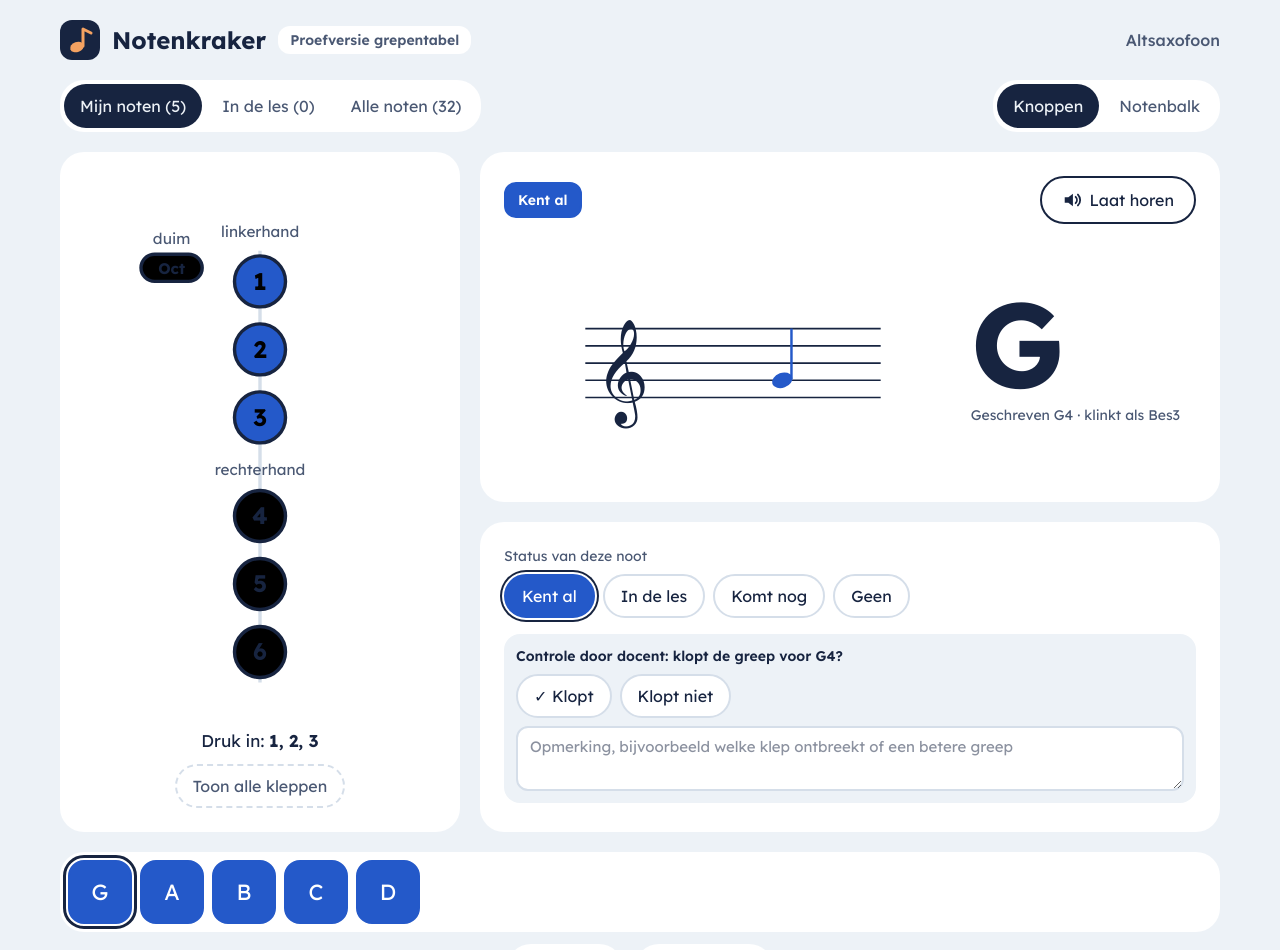
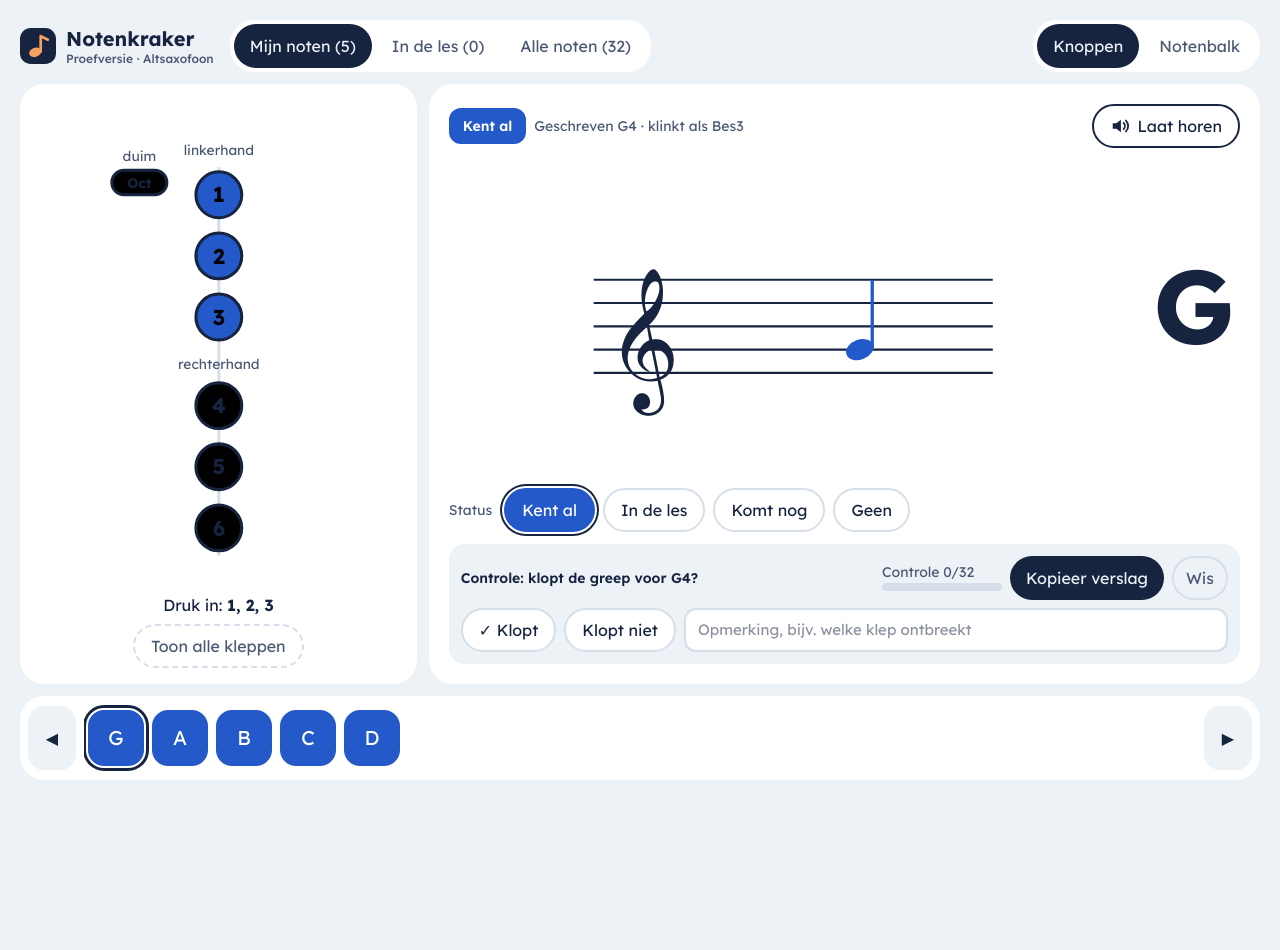
Before and after one commit to alwinvandijken/notenkraker, a React (Vite) app in the folder apps/web/: page / in a window 1280 px wide. Shown: the top 950 px of the page. After the commit the page ends 800 px from the top, so only its background shows below. Built offline with nearby package versions, Linux system fonts and the light colour scheme.

Commit message:
Proefconcept: iPad-indeling op één scherm zonder scrollen (AC-107)

```diff
--- a/apps/web/src/App.tsx
+++ b/apps/web/src/App.tsx
@@ -3,28 +3,14 @@ import { Grepentabel } from "@/screens/Grepentabel";
 
 /**
  * Proefconcept (AC-107): alleen de grepentabel. Geen login, geen leerling en
- * geen spel; alles staat lokaal in de browser. De volledige app (store, Learn,
- * Game, Auth) blijft in de code staan en komt terug na het proefconcept.
+ * geen spel; statussen en controles staan alleen in deze browser. De volledige
+ * app (store, Learn, Game, Auth) blijft in de code staan en komt terug na het
+ * proefconcept.
  */
 export function App() {
-  const instrument = getInstrument("altsax");
-
   return (
-    <div className="max-w-[1240px] mx-auto px-4 sm:px-6 lg:px-10 pt-5 pb-12 flex flex-col gap-5">
-      <header className="flex flex-wrap items-center gap-3">
-        <svg width="40" height="40" viewBox="0 0 40 40" aria-hidden="true">
-          <rect width="40" height="40" rx="12" fill="var(--color-fg)" />
-          <ellipse cx="17" cy="27" rx="7" ry="5" fill="var(--color-les)" transform="rotate(-20 17 27)" />
-          <path d="M23 26V9l8 4" stroke="var(--color-les)" strokeWidth="3" fill="none" strokeLinecap="round" strokeLinejoin="round" />
-        </svg>
-        <h1 className="font-display font-bold text-2xl m-0">Notenkraker</h1>
-        <span className="text-sm font-semibold px-3 py-1 rounded-xl bg-surface text-muted">Proefversie grepentabel</span>
-        <span className="ml-auto text-muted font-medium">{instrument.name}</span>
-      </header>
-      <Grepentabel instrument={instrument} />
-      <p className="text-muted text-sm text-center">
-        Statussen en controles worden alleen in deze browser bewaard. Gebruik "Kopieer verslag" om je bevindingen door te sturen.
-      </p>
+    <div className="max-w-[1366px] mx-auto">
+      <Grepentabel instrument={getInstrument("altsax")} />
     </div>
   );
 }
--- a/apps/web/src/screens/Grepentabel.tsx
+++ b/apps/web/src/screens/Grepentabel.tsx
@@ -1,14 +1,18 @@
-import { useMemo, useState } from "react";
+import { useEffect, useMemo, useRef, useState, type ReactNode } from "react";
 import { instrumentNotes, midiToPitch, noteName, parseId, soundingMidi, type Instrument, type NoteId, type NoteStatus } from "@notenkraker/core";
 import { playMidi } from "@/audio/synth";
-import { useReviews, useStatuses, usePref, type ReviewMap } from "@/lib/poc";
+import { useReviews, useStatuses, usePref, type Review, type ReviewMap } from "@/lib/poc";
 import { StaffNote, StaffRow } from "@/components/Staff";
 import { Fingering } from "@/components/Fingering";
-import { Card, Segmented } from "@/components/ui";
+import { Segmented } from "@/components/ui";
 
 /**
  * Proefconcept (AC-107): alleen de grepentabel, zonder leerling of spel.
  * Bedoeld om de grepen per noot door een docent te laten controleren.
+ *
+ * Vanaf 768 px breed (iPad staand en liggend) past alles op één scherm:
+ * kopregel, sax links, noot rechts, notenkiezer onderaan als één schuifbare rij.
+ * Smaller (telefoon) staat alles onder elkaar en scrolt de pagina.
  */
 
 type Filter = "mine" | "les" | "all";
@@ -35,6 +39,8 @@ function statusClass(st: NoteStatus | undefined): string {
   return "bg-surface text-fg border-line";
 }
 
+const panel = "rounded-3xl bg-surface";
+
 export function Grepentabel({ instrument }: { instrument: Instrument }) {
   const all = useMemo(() => instrumentNotes(instrument), [instrument]);
   const { statuses, setStatus } = useStatuses(instrument.id, instrument.starterNotes);
@@ -60,59 +66,66 @@ export function Grepentabel({ instrument }: { instrument: Instrument }) {
   const step = (d: number) => { if (!visible.length) return; const i = visible.indexOf(current); select(visible[(i + d + visible.length) % visible.length]!); };
 
   return (
-    <div className="flex flex-col gap-4 lg:gap-5">
-      <div className="flex flex-wrap items-center gap-3">
+    <div className="flex flex-col gap-3 p-4 md:p-5 md:h-[calc(100dvh-env(safe-area-inset-top)-env(safe-area-inset-bottom))] md:overflow-hidden">
+      <header className="flex flex-wrap items-center gap-x-4 gap-y-2 shrink-0">
+        <div className="flex items-center gap-2.5">
+          <svg width="36" height="36" viewBox="0 0 40 40" aria-hidden="true">
+            <rect width="40" height="40" rx="12" fill="var(--color-fg)" />
+            <ellipse cx="17" cy="27" rx="7" ry="5" fill="var(--color-les)" transform="rotate(-20 17 27)" />
+            <path d="M23 26V9l8 4" stroke="var(--color-les)" strokeWidth="3" fill="none" strokeLinecap="round" strokeLinejoin="round" />
+          </svg>
+          <h1 className="font-display font-bold text-xl m-0 leading-tight">Notenkraker<span className="block text-xs font-medium text-muted">Proefversie · {instrument.name}</span></h1>
+        </div>
         <Segmented value={filter} onChange={setFilter} label="Welke noten"
           options={FILTERS.map(([v, t]) => [v, `${t} (${counts[v]})`] as [Filter, string])} />
         <span className="ml-auto"><Segmented value={view} onChange={setView} label="Weergave notenkiezer" options={[["buttons", "Knoppen"], ["staff", "Notenbalk"]]} /></span>
-      </div>
+      </header>
 
-      <div className="grid gap-4 lg:gap-5 lg:grid-cols-[minmax(320px,400px)_1fr]">
-        <Card className="order-2 lg:order-1 lg:row-span-2 flex flex-col items-center justify-center gap-3">
-          <h2 className="sr-only">Greep</h2>
+      <main className="grid gap-3 md:flex-1 md:min-h-0 md:grid-cols-[minmax(240px,34%)_1fr] lg:grid-cols-[minmax(280px,32%)_1fr]">
+        <section aria-label="Greep" className={`${panel} order-2 md:order-1 p-4 flex flex-col items-center gap-2 md:min-h-0`}>
           {options.length > 1 && (
             <Segmented value={String(alt)} onChange={(v) => setAlt(Number(v))} label="Greep"
               options={options.map((_, i) => [String(i), i === 0 ? "Gewone greep" : `Alternatief ${i}`] as [string, string])} />
           )}
-          <div className="w-full max-w-[340px] [&_svg]:max-w-none"><Fingering instrument={instrument} pressed={fingering} needed={needed} showAll={showAll} /></div>
-          <p className="text-center text-[17px] leading-snug">
+          <div className="w-full max-w-[300px] md:max-w-none md:flex-1 md:min-h-0 flex items-center justify-center [&_svg]:max-w-none md:[&_svg]:h-full md:[&_svg]:w-auto md:[&_svg]:max-w-full">
+            <Fingering instrument={instrument} pressed={fingering} needed={needed} showAll={showAll} />
+          </div>
+          <p className="text-center text-base leading-snug m-0">
             {keyNames.length
               ? <>Druk in: {keyNames.map((k, i) => <b key={i}>{k}{i < keyNames.length - 1 ? ", " : ""}</b>)}</>
               : <>Niets indrukken, alles <b>open</b></>}
           </p>
           <button type="button" onClick={() => setShowAll((v) => !v)} aria-pressed={showAll}
-            className="min-h-11 px-4 rounded-full border-2 border-dashed border-line text-muted text-sm font-medium cursor-pointer">
+            className="min-h-11 px-4 rounded-full border-2 border-dashed border-line text-muted text-sm font-medium cursor-pointer shrink-0">
             {showAll ? "Alleen kleppen voor mijn noten" : "Toon alle kleppen"}
           </button>
-        </Card>
+        </section>
 
-        <Card className="order-1 lg:order-2 flex flex-col gap-4">
-          <div className="flex flex-wrap items-center gap-3">
+        <section aria-label="Noot" className={`${panel} order-1 md:order-2 p-4 md:p-5 flex flex-col gap-3 md:min-h-0`}>
+          <div className="flex flex-wrap items-center gap-2">
             <span className={`text-sm font-semibold px-3 py-1.5 rounded-xl border-2 ${statusClass(statuses[current])}`}>
               {STATUS.find(([v]) => v === (statuses[current] ?? ""))?.[1]}
             </span>
+            <span className="text-muted text-sm">Geschreven {withOctave(current)} · klinkt als {soundingId}</span>
             <button type="button" onClick={() => playMidi(sounding, 1.2)}
-              className="ml-auto inline-flex items-center gap-2 min-h-12 px-5 rounded-full border-2 border-fg font-semibold cursor-pointer">
+              className="ml-auto inline-flex items-center gap-2 min-h-11 px-4 rounded-full border-2 border-fg font-semibold cursor-pointer">
               <svg width="20" height="20" viewBox="0 0 22 22" aria-hidden="true"><path d="M3 8h4l5-4v14l-5-4H3z" fill="currentColor" /><path d="M15 7.5a5 5 0 010 7M17.5 5a8.5 8.5 0 010 12" stroke="currentColor" strokeWidth="2" fill="none" strokeLinecap="round" /></svg>
               Laat horen
             </button>
           </div>
 
-          <div className="grid gap-2 sm:grid-cols-[1fr_auto] items-center">
+          <div className="flex items-center gap-4 md:flex-1 md:min-h-0">
+            <div className="flex-1 min-w-0 h-full flex items-center [&_svg]:max-w-none md:[&_svg]:max-h-full">
               <StaffNote note={current} clef={instrument.clef} color="var(--color-kent)" />
-            <div className="text-center sm:text-left sm:pr-4">
-              <div className="font-display font-bold text-[96px] lg:text-[120px] leading-[0.9] tracking-tight">{display(current)}</div>
-              {octaveLabel(current, instrument.range) && <div className="text-muted text-lg">{octaveLabel(current, instrument.range)}</div>}
-              <div className="text-muted text-sm mt-2">Geschreven {withOctave(current)} · klinkt als {soundingId}</div>
+            </div>
+            <div className="shrink-0 text-center pr-2">
+              <div className="font-display font-bold text-[80px] lg:text-[104px] leading-[0.9] tracking-tight">{display(current)}</div>
+              <div className="text-muted text-base h-6">{octaveLabel(current, instrument.range)}</div>
             </div>
           </div>
 
-        </Card>
-
-        <Card className="order-3 flex flex-col gap-4">
-          <fieldset className="m-0 p-0 border-0 flex flex-wrap gap-2 items-center">
-            <legend className="sr-only">Status van deze noot</legend>
-            <span className="text-muted text-sm w-full">Status van deze noot</span>
+          <div className="flex flex-wrap gap-2 items-center" role="group" aria-label="Status van deze noot">
+            <span className="text-muted text-sm mr-1">Status</span>
             {STATUS.map(([v, t]) => {
               const on = (statuses[current] ?? "") === v;
               return (
@@ -120,66 +133,80 @@ export function Grepentabel({ instrument }: { instrument: Instrument }) {
                   className={`min-h-11 px-4 rounded-full border-2 font-semibold text-[15px] cursor-pointer ${on ? statusClass(v || undefined) + " ring-2 ring-fg ring-offset-2 ring-offset-surface" : "bg-surface border-line text-fg"}`}>{t}</button>
               );
             })}
-          </fieldset>
-
-          <ReviewPanel note={current} review={review} onChange={(p) => setReview(current, p)} />
-        </Card>
           </div>
 
-      <nav aria-label="Kies een noot" className="flex flex-col gap-3">
+          <ReviewPanel note={current} review={review} onChange={(p) => setReview(current, p)}>
+            <ReviewSummary instrument={instrument} notes={all} reviews={reviews} onClear={clear} />
+          </ReviewPanel>
+        </section>
+      </main>
+
+      <nav aria-label="Kies een noot" className={`${panel} shrink-0 p-2 flex items-center gap-2`}>
+        <button type="button" onClick={() => step(-1)} aria-label="Vorige noot" className="shrink-0 w-12 h-16 rounded-2xl bg-bg font-bold text-lg cursor-pointer">◀</button>
+        <div className="flex-1 min-w-0">
           {visible.length === 0 ? (
-          <p className="text-muted p-4 rounded-2xl bg-surface">Nog geen noten in deze lijst. Kies "Alle noten" en geef een noot een status.</p>
+            <p className="text-muted m-0 px-2">Nog geen noten in deze lijst. Kies "Alle noten" en geef een noot een status.</p>
           ) : view === "buttons" ? (
-          <div className="flex flex-wrap gap-2 p-2 rounded-3xl bg-surface">
-            {visible.map((n) => {
+            <NoteButtons notes={visible} current={current} statuses={statuses} reviews={reviews} range={instrument.range} onSelect={select} />
+          ) : (
+            <div className="[&>div]:border-0 [&>div]:py-0">
+              <StaffRow clef={instrument.clef} naming="nl" height={170} onSelect={(id) => select(id)}
+                notes={visible.map((n) => ({ id: n, selected: n === current, sub: octaveLabel(n, instrument.range), color: reviews[n]?.verdict === "fout" ? "var(--color-wrong)" : undefined }))} />
+            </div>
+          )}
+        </div>
+        <button type="button" onClick={() => step(1)} aria-label="Volgende noot" className="shrink-0 w-12 h-16 rounded-2xl bg-bg font-bold text-lg cursor-pointer">▶</button>
+      </nav>
+    </div>
+  );
+}
+
+function NoteButtons({ notes, current, statuses, reviews, range, onSelect }:
+  { notes: NoteId[]; current: NoteId; statuses: Record<NoteId, NoteStatus>; reviews: ReviewMap; range: [string, string]; onSelect: (n: NoteId) => void }) {
+  const row = useRef<HTMLDivElement>(null);
+  // Houd de gekozen noot in beeld als je met Vorige/Volgende door de rij gaat.
+  useEffect(() => { row.current?.querySelector<HTMLElement>('[aria-pressed="true"]')?.scrollIntoView({ block: "nearest", inline: "nearest", behavior: "smooth" }); }, [current]);
+  return (
+    <div ref={row} className="flex gap-2 overflow-x-auto py-1.5 px-1 [scrollbar-width:thin]">
+      {notes.map((n) => {
         const r = reviews[n]?.verdict;
         return (
-                <button key={n} type="button" aria-pressed={n === current} onClick={() => select(n)}
+          <button key={n} type="button" aria-pressed={n === current} onClick={() => onSelect(n)}
             aria-label={`${withOctave(n)}${r === "ok" ? ", klopt" : r === "fout" ? ", klopt niet" : ""}`}
-                  className={`relative w-16 h-16 p-0 rounded-2xl border-2 font-display font-bold cursor-pointer grid place-content-center justify-items-center gap-0.5 aria-pressed:outline-3 aria-pressed:outline-fg aria-pressed:outline-offset-2 ${statusClass(statuses[n])}`}>
-                  <span className={`leading-none ${parseId(n).accidental ? "text-lg" : "text-[22px]"}`}>{display(n)}</span>
-                  {octaveLabel(n, instrument.range) && <span className="leading-none text-[11px] font-medium opacity-80">{octaveLabel(n, instrument.range)}</span>}
-                  {r && <span aria-hidden="true" className={`absolute -top-1.5 -right-1.5 w-5 h-5 rounded-full text-[11px] font-bold flex items-center justify-center text-white ${r === "ok" ? "bg-ok" : "bg-wrong"}`}>{r === "ok" ? "✓" : "!"}</span>}
+            className={`relative shrink-0 w-14 h-14 p-0 rounded-2xl border-2 font-display font-bold cursor-pointer grid place-content-center justify-items-center gap-0.5 aria-pressed:outline-3 aria-pressed:outline-fg aria-pressed:outline-offset-2 ${statusClass(statuses[n])}`}>
+            <span className={`leading-none ${parseId(n).accidental ? "text-base" : "text-xl"}`}>{display(n)}</span>
+            {octaveLabel(n, range) && <span className="leading-none text-[10px] font-medium opacity-80">{octaveLabel(n, range)}</span>}
+            {r && <span aria-hidden="true" className={`absolute -top-1 -right-1 w-5 h-5 rounded-full text-[11px] font-bold flex items-center justify-center text-white ${r === "ok" ? "bg-ok" : "bg-wrong"}`}>{r === "ok" ? "✓" : "!"}</span>}
           </button>
         );
       })}
     </div>
-        ) : (
-          <StaffRow clef={instrument.clef} naming="nl" onSelect={(id) => select(id)}
-            notes={visible.map((n) => ({ id: n, selected: n === current, sub: octaveLabel(n, instrument.range), color: reviews[n]?.verdict === "fout" ? "var(--color-wrong)" : undefined }))} />
-        )}
-        <div className="flex justify-center gap-3">
-          <button type="button" onClick={() => step(-1)} className="min-h-12 px-6 rounded-full bg-surface font-semibold cursor-pointer">◀ Vorige</button>
-          <button type="button" onClick={() => step(1)} className="min-h-12 px-6 rounded-full bg-surface font-semibold cursor-pointer">Volgende ▶</button>
-        </div>
-      </nav>
-
-      <ReviewSummary instrument={instrument} notes={all} reviews={reviews} onClear={clear} />
-    </div>
   );
 }
 
-function ReviewPanel({ note, review, onChange }: { note: NoteId; review: ReviewMap[string]; onChange: (p: Partial<ReviewMap[string]>) => void }) {
+function ReviewPanel({ note, review, onChange, children }: { note: NoteId; review: Review; onChange: (p: Partial<Review>) => void; children?: ReactNode }) {
   return (
-    <div className="rounded-2xl bg-bg p-3 flex flex-col gap-2">
-      <span className="text-sm font-semibold">Controle door docent: klopt de greep voor {withOctave(note)}?</span>
-      <div className="flex flex-wrap gap-2">
+    <div className="rounded-2xl bg-bg p-3 flex flex-wrap items-center gap-2">
+      <div className="w-full flex flex-wrap items-center gap-2">
+        <span className="text-sm font-semibold">Controle: klopt de greep voor {withOctave(note)}?</span>
+        {children}
+      </div>
       <button type="button" aria-pressed={review.verdict === "ok"} onClick={() => onChange({ verdict: review.verdict === "ok" ? null : "ok" })}
         className={`min-h-11 px-4 rounded-full border-2 font-semibold cursor-pointer ${review.verdict === "ok" ? "bg-ok border-ok text-white" : "bg-surface border-line"}`}>✓ Klopt</button>
       <button type="button" aria-pressed={review.verdict === "fout"} onClick={() => onChange({ verdict: review.verdict === "fout" ? null : "fout" })}
         className={`min-h-11 px-4 rounded-full border-2 font-semibold cursor-pointer ${review.verdict === "fout" ? "bg-wrong border-wrong text-white" : "bg-surface border-line"}`}>Klopt niet</button>
-      </div>
       <label htmlFor={`comment-${note}`} className="sr-only">Opmerking bij {withOctave(note)}</label>
-      <textarea id={`comment-${note}`} key={note} defaultValue={review.comment} rows={2}
-        placeholder="Opmerking, bijvoorbeeld welke klep ontbreekt of een betere greep"
+      <input id={`comment-${note}`} key={note} defaultValue={review.comment}
+        placeholder="Opmerking, bijv. welke klep ontbreekt"
         onBlur={(e) => { if (e.target.value !== review.comment) onChange({ comment: e.target.value }); }}
-        className="w-full rounded-xl border-2 border-line bg-surface px-3 py-2 text-[15px]" />
+        onKeyDown={(e) => { if (e.key === "Enter") (e.target as HTMLInputElement).blur(); }}
+        className="flex-1 min-w-[180px] min-h-11 rounded-xl border-2 border-line bg-surface px-3 text-[15px]" />
     </div>
   );
 }
 
 function ReviewSummary({ instrument, notes, reviews, onClear }: { instrument: Instrument; notes: NoteId[]; reviews: ReviewMap; onClear: () => void }) {
-  const [copied, setCopied] = useState<"" | "ok" | "manual">("");
+  const [state, setState] = useState<"" | "copied" | "manual" | "confirm">("");
   const ok = notes.filter((n) => reviews[n]?.verdict === "ok");
   const wrong = notes.filter((n) => reviews[n]?.verdict === "fout");
   const open = notes.filter((n) => !reviews[n]?.verdict);
@@ -198,30 +225,37 @@ function ReviewSummary({ instrument, notes, reviews, onClear }: { instrument: In
   ].join("\n");
 
   async function copy() {
-    try { await navigator.clipboard.writeText(report); setCopied("ok"); }
-    catch { setCopied("manual"); }
+    try { await navigator.clipboard.writeText(report); setState("copied"); }
+    catch { setState("manual"); }
   }
 
   return (
-    <Card className="flex flex-col gap-3">
-      <div className="flex flex-wrap items-center gap-3">
-        <h2 className="font-display font-bold text-xl m-0">Controle</h2>
-        <span className="text-muted tabular-nums">{ok.length + wrong.length} van {notes.length} bekeken · {wrong.length} klopt niet</span>
-        <span className="ml-auto flex gap-2">
-          <button type="button" onClick={copy} className="min-h-11 px-4 rounded-full bg-fg text-bg font-semibold cursor-pointer">{copied === "ok" ? "Gekopieerd" : "Kopieer verslag"}</button>
-          <button type="button" onClick={() => { if (window.confirm("Alle controles wissen?")) onClear(); }} className="min-h-11 px-4 rounded-full border-2 border-line font-semibold text-muted cursor-pointer">Wis controle</button>
-        </span>
-      </div>
-      <div className="h-3 rounded-full bg-bg overflow-hidden flex" aria-hidden="true">
+    <div className="ml-auto flex items-center gap-2">
+      <div className="flex flex-col gap-1 min-w-[120px]">
+        <span className="text-sm text-muted tabular-nums leading-none">Controle {ok.length + wrong.length}/{notes.length}{wrong.length ? ` · ${wrong.length} fout` : ""}</span>
+        <div className="h-2 rounded-full bg-line overflow-hidden flex" aria-hidden="true">
           <div className="bg-ok" style={{ width: `${(ok.length / notes.length) * 100}%` }} />
           <div className="bg-wrong" style={{ width: `${(wrong.length / notes.length) * 100}%` }} />
         </div>
-      {copied === "manual" && (
-        <>
-          <label htmlFor="report" className="text-sm text-muted">Kopiëren lukte niet; selecteer de tekst hieronder en kopieer hem zelf.</label>
-          <textarea id="report" readOnly value={report} rows={10} className="w-full rounded-xl border-2 border-line bg-bg px-3 py-2 font-mono text-sm" onFocus={(e) => e.target.select()} />
-        </>
+      </div>
+      <button type="button" onClick={copy} className="min-h-11 px-4 rounded-full bg-fg text-bg font-semibold cursor-pointer">{state === "copied" ? "Gekopieerd" : "Kopieer verslag"}</button>
+      {state === "confirm" ? (
+        <span className="flex gap-1">
+          <button type="button" onClick={() => { onClear(); setState(""); }} className="min-h-11 px-3 rounded-full bg-wrong text-white font-semibold cursor-pointer">Ja, wis</button>
+          <button type="button" onClick={() => setState("")} className="min-h-11 px-3 rounded-full border-2 border-line font-semibold cursor-pointer">Nee</button>
+        </span>
+      ) : (
+        <button type="button" onClick={() => setState("confirm")} className="min-h-11 px-3 rounded-full border-2 border-line text-muted font-medium cursor-pointer">Wis</button>
       )}
-    </Card>
+      {state === "manual" && (
+        <div className="fixed inset-0 z-10 bg-black/40 flex items-center justify-center p-4" role="dialog" aria-label="Verslag">
+          <div className="bg-surface rounded-3xl p-5 w-full max-w-xl flex flex-col gap-3">
+            <label htmlFor="report" className="text-sm text-muted">Kopiëren lukte niet. Selecteer de tekst en kopieer hem zelf.</label>
+            <textarea id="report" readOnly value={report} rows={12} className="w-full rounded-xl border-2 border-line bg-bg px-3 py-2 font-mono text-sm" onFocus={(e) => e.target.select()} />
+            <button type="button" onClick={() => setState("")} className="self-end min-h-11 px-4 rounded-full bg-fg text-bg font-semibold cursor-pointer">Sluiten</button>
+          </div>
+        </div>
+      )}
+    </div>
   );
 }
```
Lines whose indentation alone changed are shown as unchanged.
